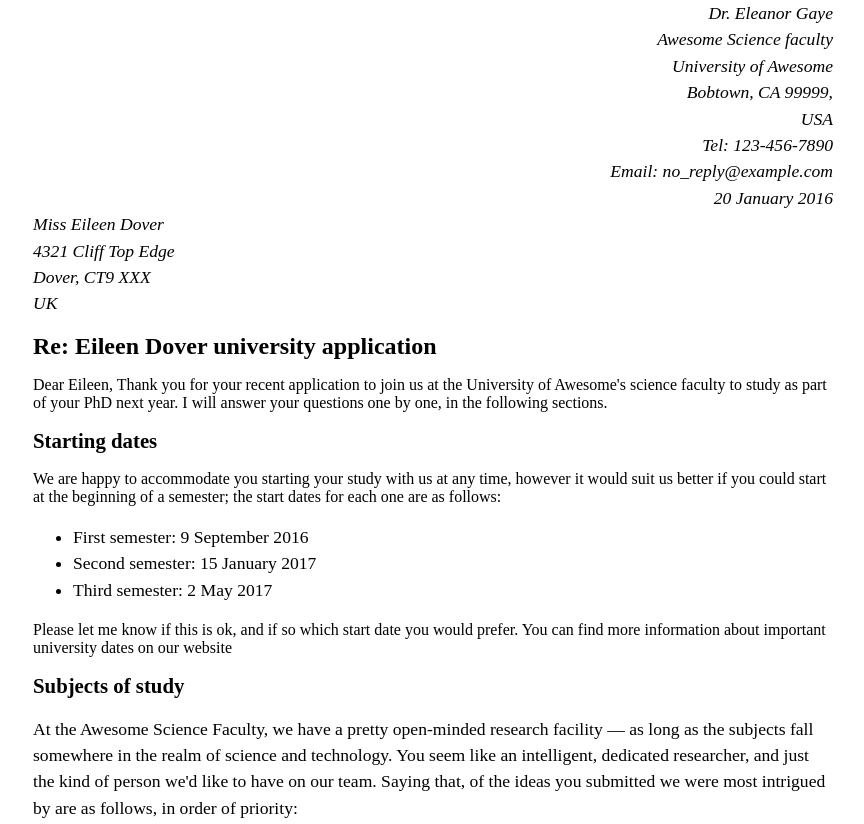
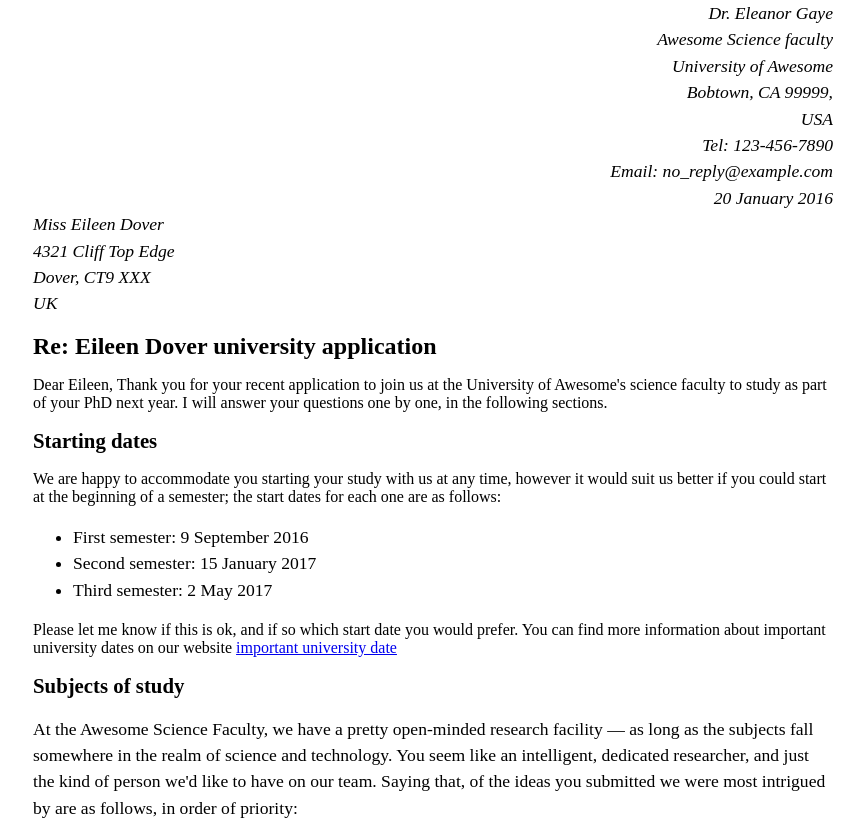
Before and after one commit to OLAONIPEKUN1/Week1, a plain HTML site: page letter.html in a window 1280 px wide. Shown: the top 824 px of the page, without its empty margins (207-1071 px from the left). Drawn offline with Linux system fonts and the light colour scheme.

Commit message:
second commit

```diff
--- a/letter.html
+++ b/letter.html
@@ -68,7 +68,7 @@
 
       Please let me know if this is ok, and if so which start date you would prefer.
 
-      You can find more information about important university dates on our website <a href="http:/"></a>
+      You can find more information about important university dates on our website <a href="https://univelcity.com/">important university date</a>
 
 
       <h2>Subjects of study</h2>
```
